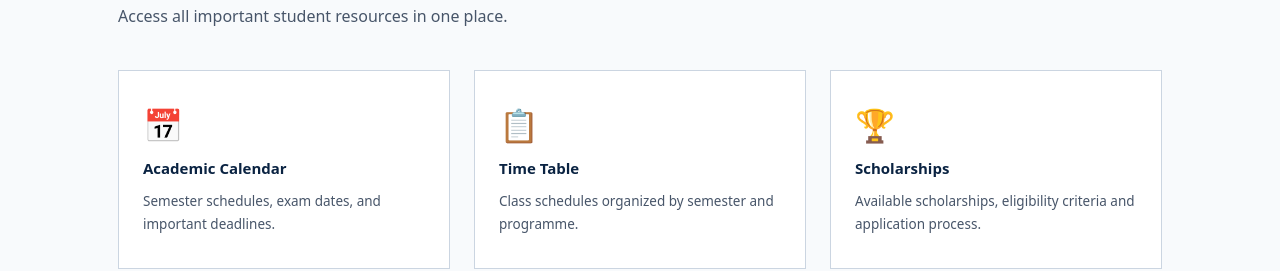
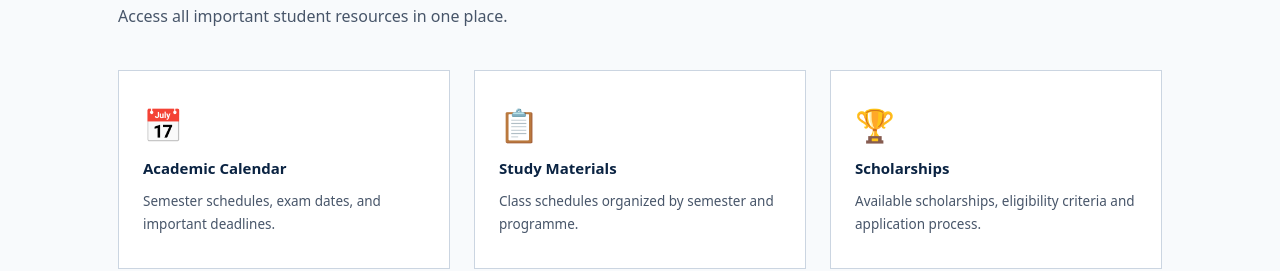
Before and after one commit to Mouli-Mandal/afes_website, a React (Vite) app: page /students in a window 1280 px wide. Shown: the part 529-800 px from the top of the page. Built offline with nearby package versions, Linux system fonts and the light colour scheme.

Commit message:
add resources to Students

```diff
--- a/src/pages/Students.jsx
+++ b/src/pages/Students.jsx
@@ -1,12 +1,12 @@
 import styles from './Students.module.css'
 
 const RESOURCES = [
-  { icon: '📅', title: 'Academic Calendar', desc: 'Semester schedules, exam dates, and important deadlines.' },
-  { icon: '📋', title: 'Time Table', desc: 'Class schedules organized by semester and programme.' },
-  { icon: '🏆', title: 'Scholarships', desc: 'Available scholarships, eligibility criteria and application process.' },
-  { icon: '🏠', title: 'Hostel Info', desc: 'Hostel allocation, facilities, and contact details.' },
-  { icon: '📊', title: 'Results', desc: 'Semester results and grade reports for AgFE students.' },
-  { icon: '📝', title: 'Placement', desc: 'Placement drives, interview prep resources and company visits.' },
+  { icon: '📅', label: 'Academic Calendar', desc: 'Semester schedules, exam dates, and important deadlines.', to:'https://www.iitkgp.ac.in/academic-calendar-ug' },
+  { icon: '📋', label: 'Study Materials', desc: 'Class schedules organized by semester and programme.', to:'https://drive.google.com/drive/folders/1FbMJzvdLaICUHgMUtfT5CHl02SxnezhJ'},
+  { icon: '🏆', label: 'Scholarships', desc: 'Available scholarships, eligibility criteria and application process.', to:'https://www.iitkgp.ac.in/scholarships'},
+  { icon: '🏠', label: 'Hostel Info', desc: 'Hostel allocation, facilities, and contact details.', to:'https://hmc.iitkgp.ac.in/web/' },
+  { icon: '📊', label: 'Gymkhana', desc: 'Technology Students Gymkhana is the hub of the numerous extra- curricular and co - curricular activities in IIT Kharagpur ranging from sports to socio - cultural.', to:'https://gymkhana.iitkgp.ac.in/'},
+  { icon: '📝', label: 'SETU', desc: 'SETU - SUPPORT, EMPATHY, TRANSFORMATION, UPLIFTMENT, offer confidential, one-to-one and group based Counselling Services.', to:'https://sarth.iitkgp.ac.in/' },
 ]
 
 export default function Students() {
@@ -33,12 +33,19 @@ export default function Students() {
           Access all important student resources in one place.
         </p>
         <div className={styles.grid}>
-          {RESOURCES.map(({ icon, title, desc }) => (
-            <div key={title} className={styles.card}>
+          {RESOURCES.map(({ icon, label, desc,to }) => (
+            <a
+              key={to}
+              href={to || '#'}
+              className={styles.card}
+              target="_blank"
+              rel="noopener noreferrer"
+              style={{ textDecoration: 'none', color: 'inherit', pointerEvents: to ? 'auto' : 'none', opacity: to ? 1 : 0.6 }}
+            >
               <span className={styles.cardIcon}>{icon}</span>
-              <div className={styles.cardTitle}>{title}</div>
+              <div className={styles.cardTitle}>{label}</div>
               <div className={styles.cardDesc}>{desc}</div>
-            </div>
+            </a>
           ))}
         </div>
       </section>
```
